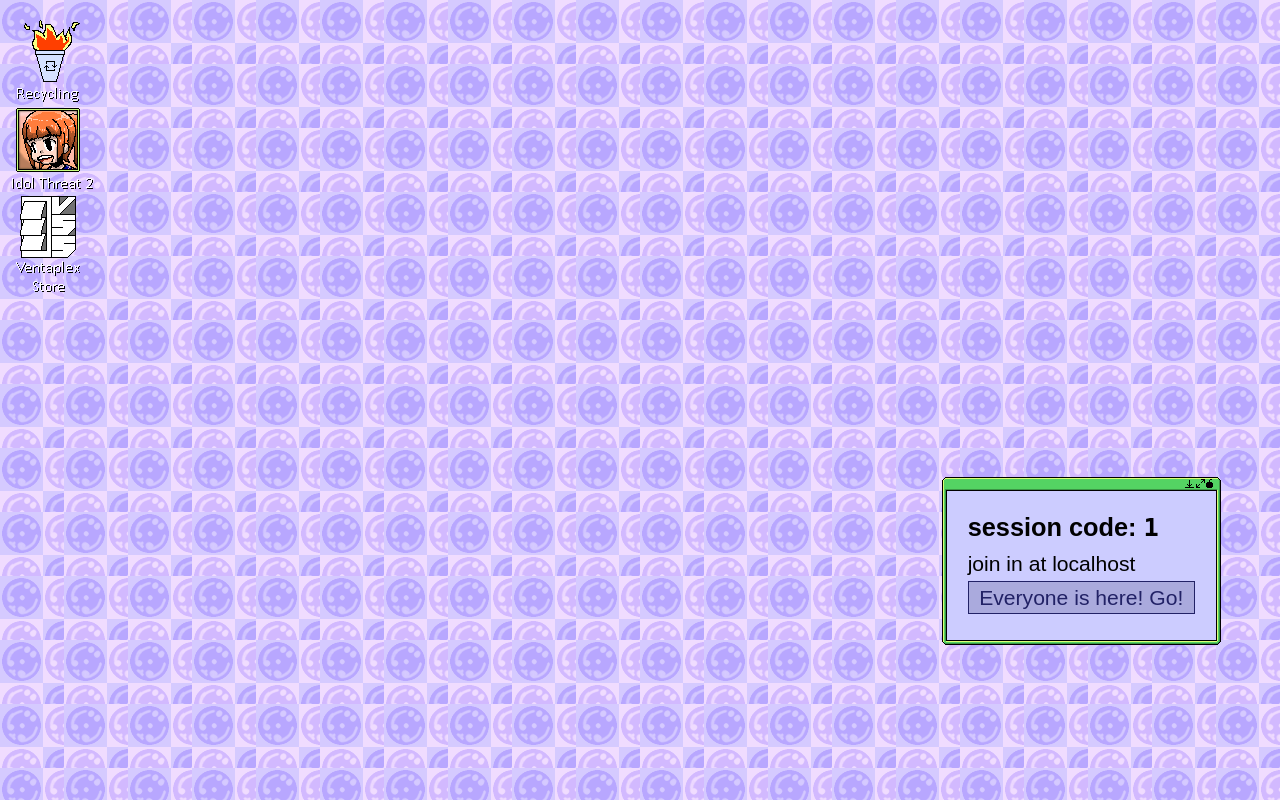
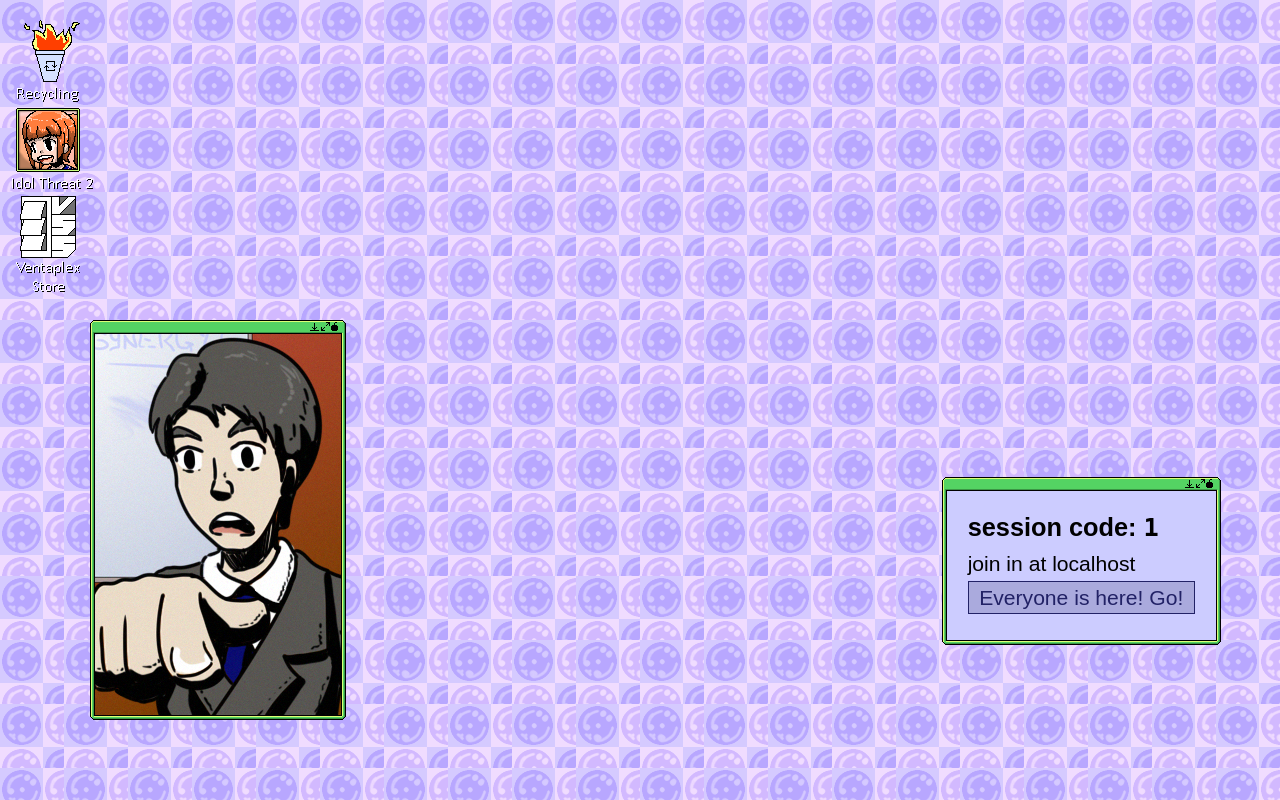
Before and after one commit to very-scary-scenario/fixed, a Flask app: page /host in a window 1280 px wide. Run offline with Flask 2, Linux system fonts and the light colour scheme; the visitor is signed in with stand-in values (Sample User, id 1).

Commit message:
Pull up a Skype window or whatever.

```diff
--- a/static/host.js
+++ b/static/host.js
@@ -12,9 +12,11 @@ var categoryElement = document.getElementById('category');
 var versionElement = document.getElementById('version');
 var timerElement = document.getElementById('timer');
 var changesElement = document.getElementById('changes');
+var bossElement = document.getElementById('boss');
 var subtitleElement = document.getElementById('subtitle');
 
 var ROUND_LENGTH = 60;  // in seconds
+var MOODS = ['neutral', 'crossed', 'frown', 'point'];
 
 function speak(phrase) {
   subtitleElement.textContent = phrase;
@@ -42,6 +44,11 @@ function api(endpoint, params, callback) {
   xhr.addEventListener('load', callback);
   xhr.open('post', endpoint);
   xhr.send(formData);
+}
+
+function animateBoss() {
+  bossElement.setAttribute('data-mood', MOODS[Math.floor(Math.random() * MOODS.length)]);
+  setTimeout(animateBoss, 1000 + Math.random() * 2000);
 }
 
 function startRound() {
@@ -114,6 +121,8 @@ function chooseCategory(event) {
 
 function beginGatheringPlayers() {
   hideEverything();
+  animateBoss();
+
   hostnameElement.innerText = window.location.host;
   subtitleElement.style.setProperty('display', 'none');
   lobbyCtaElement.style.removeProperty('display');
--- a/static/style.css
+++ b/static/style.css
@@ -94,7 +94,7 @@ html.host {
 
 html.host::before {
   position: absolute;
-  z-index: -1;
+  z-index: -5;
   content: ' ';
   display: block;
   background-image: url('img/desktop_icons.png');
@@ -129,6 +129,20 @@ html.host section .button {
   color: #226;
 }
 
+html.host #boss {
+  z-index: -1;
+  position: absolute;
+  bottom: 10vh;
+  left: 7vw;
+  height: 400px;
+  width: 256px;
+}
+
+#boss[data-mood="neutral"] { background-image: url("img/man_neutral.png"); }
+#boss[data-mood="frown"] { background-image: url("img/man_frown.png"); }
+#boss[data-mood="crossed"] { background-image: url("img/man_crossed.png"); }
+#boss[data-mood="point"] { background-image: url("img/man_point.png"); }
+
 html.host #subtitle {
   color: white;
   background-color: rgba(0, 0, 0, 0.5);
--- a/templates/host.html
+++ b/templates/host.html
@@ -23,6 +23,9 @@
     <p id="restart-ui"><a href="javascript:startRound();" class="button">Do another</a></p>
   </section>
 
+  <div id="boss" data-mood="neutral">
+  </div>
+
   <p id="subtitle"></p>
 
   <script src="{{ url_for('static', filename='vendor/mespeak/mespeak.js') }}"></script>
```
